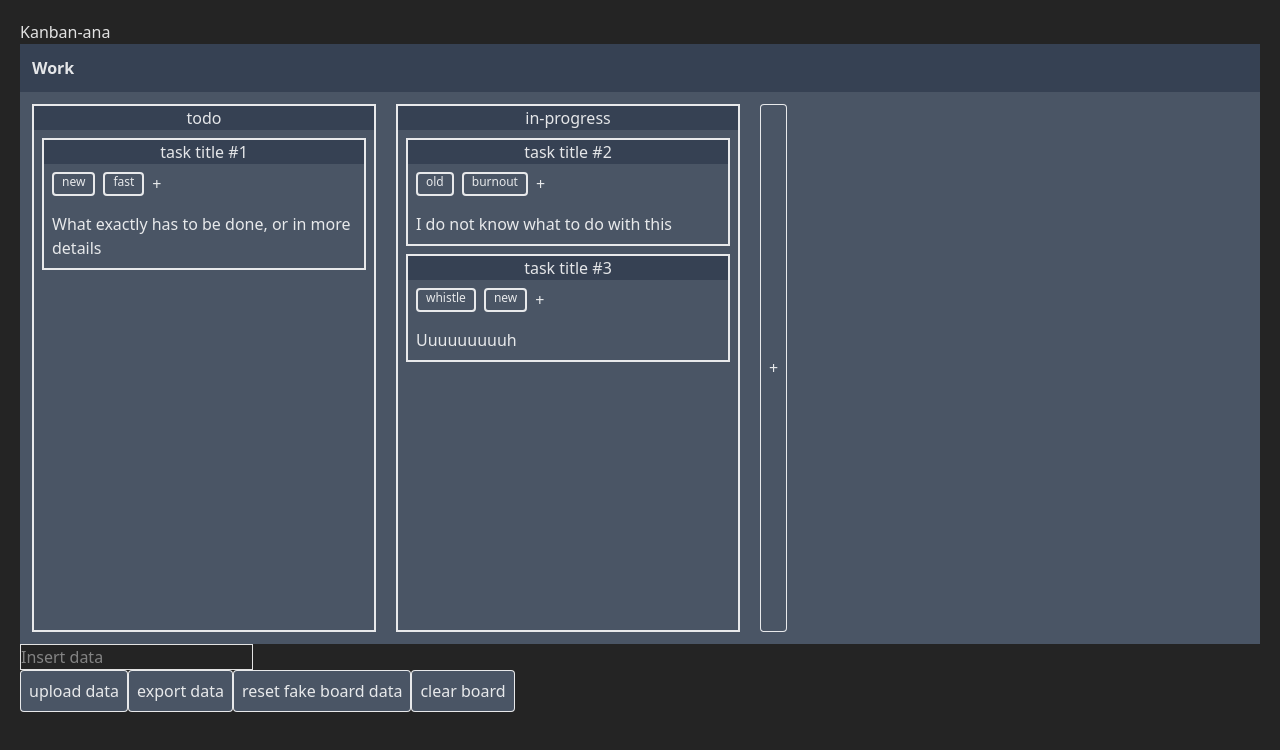
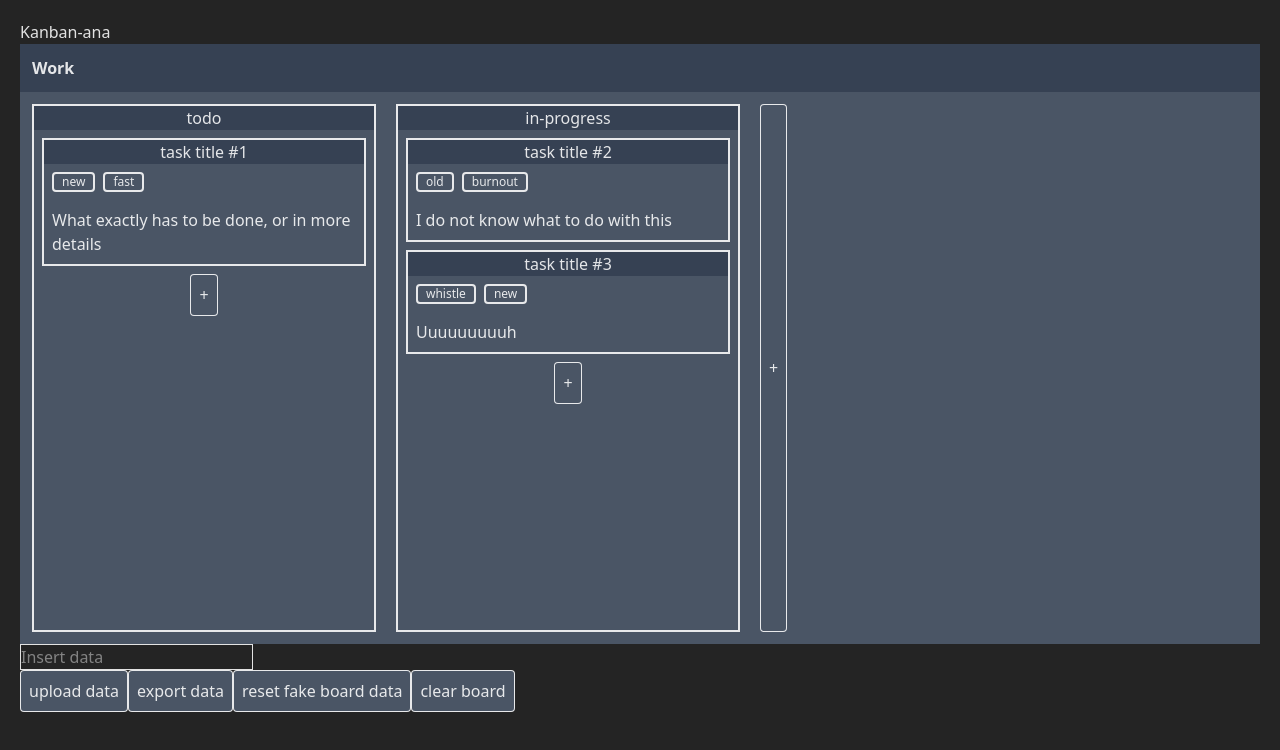
Before and after one commit to Ado-go/kanban, a React (Vite) app: page / in a window 1280 px wide. Shown: the top 750 px of the page. Built offline with nearby package versions, Linux system fonts and the light colour scheme.

Commit message:
feat: remove + from badges and add button for new cards

```diff
--- a/src/components/Card.tsx
+++ b/src/components/Card.tsx
@@ -14,7 +14,6 @@ export default function Card({ title, description, badges }: CardProps) {
         {badges.map((badge) => (
           <Badge key={badge} badgeName={badge} />
         ))}
-        <div className="cursor-pointer select-none">+</div>
       </div>
       <p className="p-2 w-80">{description}</p>
     </div>
--- a/src/components/Column.tsx
+++ b/src/components/Column.tsx
@@ -1,4 +1,5 @@
 import type { CardDataType } from "../types/cardTypes";
+import Button from "./Button";
 import Card from "./Card";
 
 type ColumnProps = {
@@ -18,6 +19,9 @@ export default function Column({ title, cardsData }: ColumnProps) {
           badges={card.badges}
         />
       ))}
+      <div className="flex justify-center">
+        <Button text="+" handleClick={() => null}></Button>
+      </div>
     </div>
   );
 }
```
